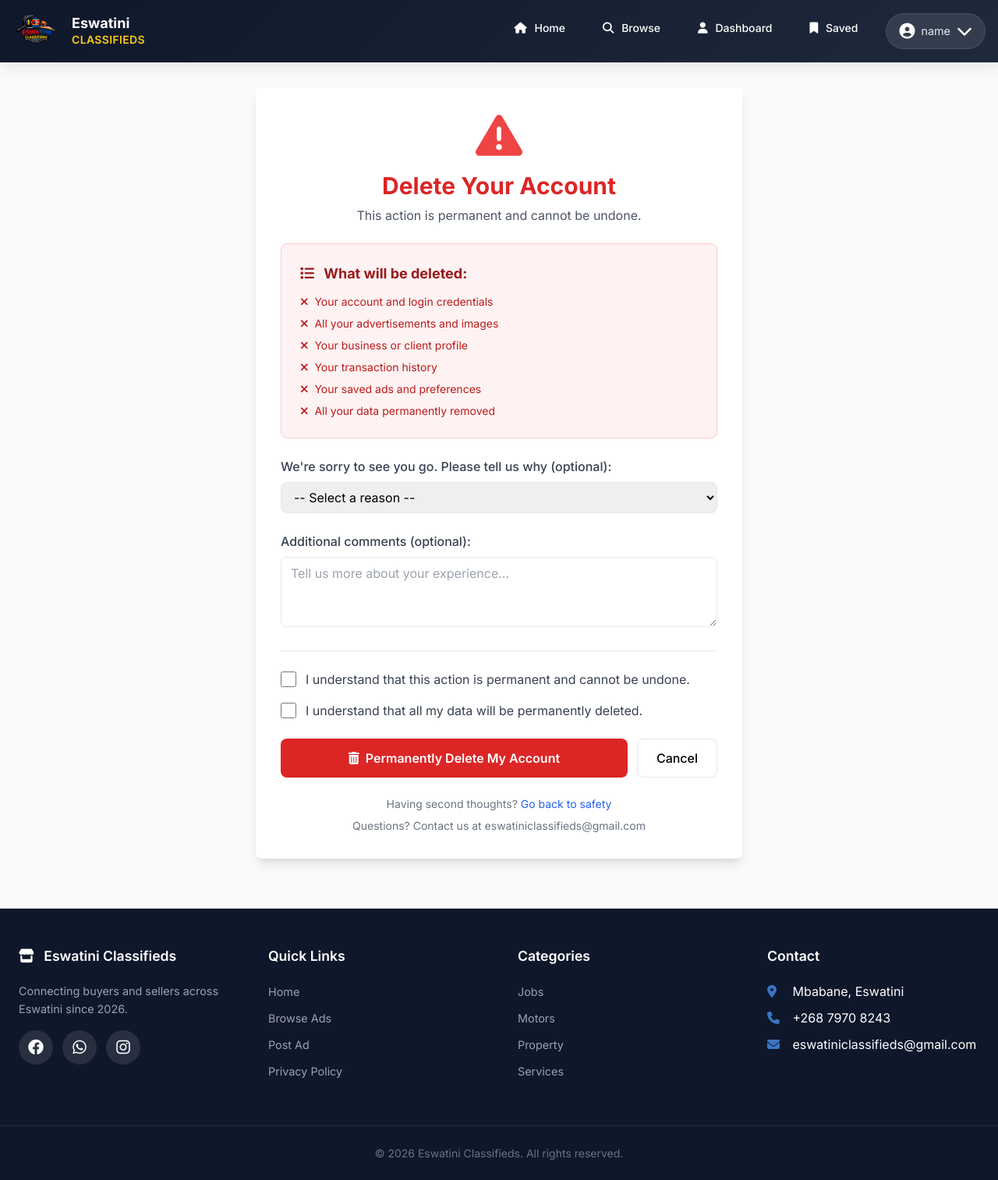
After one commit to Sihle-eng/eswatini-classifieds, a Flask app: page /account/delete in a window 1280 px wide. The commit adds this page. Shown: the whole page at 78% size. Run offline with Flask 3, Linux system fonts and the light colour scheme; the visitor is signed in with stand-in values (Sample User, id 1); some libraries are stand-ins or nearby versions.

Commit message:
Added account deletion with reason tracking and admin deletion log

```diff
--- a/app/routes.py
+++ b/app/routes.py
@@ -3,7 +3,7 @@ from flask_login import login_user, logout_user, login_required, current_user
 from werkzeug.security import generate_password_hash, check_password_hash
 from werkzeug.utils import secure_filename
 from app import db
-from app.models import User, BusinessProfile, ClientProfile, Posting, Transaction, SavedAd, Report, PostingImage, AdView
+from app.models import User, BusinessProfile, ClientProfile, Posting, Transaction, SavedAd, Report, PostingImage, AdView, DeletionLog
 from datetime import datetime, timedelta
 from app.email_utils import (
     send_welcome_email,
@@ -1295,21 +1295,88 @@ def pay_with_paypal(posting_id):
     return redirect(f"https://paypal.me/eswatiniclassifieds/{amount_usd}")
 
 
-@main.route('/business/payment-history')
+@main.route('/account/delete', methods=['POST'])
 @login_required
-def payment_history():
-    if current_user.user_type != 'business':
-        flash('Access denied. Business account required.', 'error')
-        return redirect(url_for('main.home'))
+def delete_account():
+    """Permanently delete user account"""
+    user_id = current_user.id
+    user_type = current_user.user_type
+    user_email = current_user.email
+    user_name = current_user.email.split('@')[0]
 
-    # Get all transactions for this business user
-    transactions = Transaction.query.filter_by(
-        payer_user_id=current_user.id
-    ).order_by(Transaction.created_at.desc()).all()
+    # Get deletion reason
+    reason = request.form.get('reason', 'Not specified')
+    feedback = request.form.get('feedback', '')
 
-    # Calculate total spent
-    total_spent = sum(float(t.amount) for t in transactions if t.payment_status == 'success')
+   # Log the deletion BEFORE deleting
+    deletion_log = DeletionLog(
+        user_email=user_email,
+        user_name=user_name,
+        user_type=user_type,
+        reason=reason,
+        feedback=feedback
+    )
+    db.session.add(deletion_log)
+    db.session.flush()  # Save log before deleting user
 
-    return render_template('business/payment_history.html',
-                         transactions=transactions,
-                         total_spent=total_spent)
+    if user_type == 'business':
+        business = BusinessProfile.query.filter_by(user_id=user_id).first()
+        if business:
+            user_name = business.company_name
+            postings = Posting.query.filter_by(business_id=business.id).all()
+
+            for posting in postings:
+                Transaction.query.filter_by(posting_id=posting.id).delete()
+                Report.query.filter_by(posting_id=posting.id).delete()
+                SavedAd.query.filter_by(posting_id=posting.id).delete()
+                AdView.query.filter_by(posting_id=posting.id).delete()
+                PostingImage.query.filter_by(posting_id=posting.id).delete()
+
+            Posting.query.filter_by(business_id=business.id).delete()
+            db.session.delete(business)
+    else:
+        client = ClientProfile.query.filter_by(user_id=user_id).first()
+        if client:
+            user_name = client.full_name or user_name
+            db.session.delete(client)
+
+    # Delete remaining data
+    SavedAd.query.filter_by(client_user_id=user_id).delete()
+    Transaction.query.filter_by(payer_user_id=user_id).delete()
+    Report.query.filter_by(reporter_user_id=user_id).delete()
+    AdView.query.filter_by(viewer_user_id=user_id).delete()
+    User.query.filter_by(id=user_id).delete()
+    db.session.commit()
+
+    # Send deletion confirmation email
+    try:
+        send_email(
+            to=user_email,
+            subject='Account Deletion Confirmation - Eswatini Classifieds',
+            template_name='account_deleted',
+            user_name=user_name,
+            user_email=user_email,
+            reason=reason,
+            feedback=feedback,
+            deletion_date=datetime.utcnow().strftime('%d %B %Y at %H:%M')
+        )
+        print(f"[SUCCESS] Deletion email sent to {user_email}")
+    except Exception as e:
+        print(f"[ERROR] Could not send deletion email: {e}")
+
+    logout_user()
+    flash('Your account has been permanently deleted. A confirmation email has been sent to your inbox.', 'info')
+    return redirect(url_for('main.home'))
+
+@main.route('/account/delete')
+@login_required
+def delete_account_page():
+    """Show account deletion confirmation page"""
+    return render_template('delete_account.html')
+
+@main.route('/admin/deletions')
+@admin_required
+def admin_deletions():
+    """View account deletion log"""
+    deletions = DeletionLog.query.order_by(DeletionLog.deleted_at.desc()).all()
+    return render_template('admin/deletions.html', deletions=deletions)
--- a/app/templates/base.html
+++ b/app/templates/base.html
@@ -603,6 +603,11 @@
                             <a href="{{ url_for('main.logout') }}" class="dropdown-item text-red-600 hover:text-red-700">
                                 <i class="fas fa-sign-out-alt"></i> Sign Out
                             </a>
+                            <div class="border-t border-gray-100"></div>
+                            <a href="{{url_for('main.delete_account_page')}}" class="dropdown-item text-red-600 hover:text-red-700">
+                                 <i class="fas fa-trash-alt"></i> Delete Account
+                            </a>
+
                         </div>
                     </div>
 
@@ -678,6 +683,9 @@
 
             <a href="{{ url_for('main.logout') }}" class="flex items-center gap-3 p-3 rounded-lg text-red-600 hover:bg-red-50">
                 <i class="fas fa-sign-out-alt w-6"></i> Sign Out
+            </a>
+            <a href="{{ url_for('main.admin_deletions') }}" class="nav-link text-white px-3 py-2 text-sm font-medium">
+                <i class="fas fa-trash-alt mr-1"></i> Deletions
             </a>
 
         <!-- ============================================ -->
--- /dev/null
+++ b/app/templates/delete_account.html
@@ -0,0 +1,86 @@
+{% extends "base.html" %}
+
+{% block title %}Delete Account - Eswatini Classifieds{% endblock %}
+
+{% block content %}
+<div class="max-w-2xl mx-auto">
+    <div class="bg-white rounded-lg shadow-lg p-8 mt-8">
+
+        <!-- Warning Header -->
+        <div class="text-center mb-6">
+            <i class="fas fa-exclamation-triangle text-red-500 text-6xl mb-4"></i>
+            <h1 class="text-3xl font-bold text-red-600 mb-2">Delete Your Account</h1>
+            <p class="text-gray-600">This action is permanent and cannot be undone.</p>
+        </div>
+
+        <!-- What Gets Deleted -->
+        <div class="bg-red-50 border border-red-200 rounded-lg p-6 mb-6">
+            <h3 class="text-lg font-bold text-red-800 mb-3"><i class="fas fa-list mr-2"></i> What will be deleted:</h3>
+            <ul class="space-y-2 text-red-700 text-sm">
+                <li><i class="fas fa-times mr-1"></i> Your account and login credentials</li>
+                <li><i class="fas fa-times mr-1"></i> All your advertisements and images</li>
+                <li><i class="fas fa-times mr-1"></i> Your business or client profile</li>
+                <li><i class="fas fa-times mr-1"></i> Your transaction history</li>
+                <li><i class="fas fa-times mr-1"></i> Your saved ads and preferences</li>
+                <li><i class="fas fa-times mr-1"></i> All your data permanently removed</li>
+            </ul>
+        </div>
+        <!-- Reason for Leaving -->
+        <div class="mb-6">
+            <label class="block text-gray-700 font-medium mb-2">We're sorry to see you go. Please tell us why (optional):</label>
+            <select name="reason" class="w-full px-3 py-2 border rounded-lg focus:outline-none focus:border-red-500">
+                <option value="">-- Select a reason --</option>
+                <option value="not_useful">Not finding what I need</option>
+                <option value="too_expensive">Too expensive</option>
+                <option value="found_elsewhere">Found another platform</option>
+                <option value="privacy">Privacy concerns</option>
+                <option value="too_many_emails">Too many emails</option>
+                <option value="not_using">No longer using classifieds</option>
+                <option value="other">Other</option>
+            </select>
+        </div>
+
+        <div class="mb-6">
+            <label class="block text-gray-700 font-medium mb-2">Additional comments (optional):</label>
+            <textarea name="feedback" rows="3" placeholder="Tell us more about your experience..."
+                      class="w-full px-3 py-2 border rounded-lg focus:outline-none focus:border-red-500"></textarea>
+        </div>
+
+        <!-- Confirmation Form -->
+        <div class="border-t pt-6">
+            <form method="POST" action="{{ url_for('main.delete_account') }}">
+                <div class="mb-4">
+                    <label class="flex items-center cursor-pointer">
+                        <input type="checkbox" name="confirm_delete" required class="mr-3 w-5 h-5 text-red-600">
+                        <span class="text-gray-700">I understand that this action is permanent and cannot be undone.</span>
+                    </label>
+                </div>
+
+                <div class="mb-6">
+                    <label class="flex items-center cursor-pointer">
+                        <input type="checkbox" name="confirm_data" required class="mr-3 w-5 h-5 text-red-600">
+                        <span class="text-gray-700">I understand that all my data will be permanently deleted.</span>
+                    </label>
+                </div>
+
+                <div class="flex gap-3">
+                    <button type="submit"
+                            class="flex-1 bg-red-600 text-white py-3 rounded-lg font-semibold hover:bg-red-700 transition">
+                        <i class="fas fa-trash-alt mr-1"></i> Permanently Delete My Account
+                    </button>
+                    <a href="{{ url_for('main.home') }}"
+                       class="px-6 py-3 border rounded-lg hover:bg-gray-50 transition font-medium">
+                        Cancel
+                    </a>
+                </div>
+            </form>
+        </div>
+
+        <!-- Contact Info -->
+        <div class="mt-6 text-center text-sm text-gray-500">
+            <p>Having second thoughts? <a href="{{ url_for('main.home') }}" class="text-blue-600 hover:underline">Go back to safety</a></p>
+            <p class="mt-2">Questions? Contact us at eswatiniclassifieds@gmail.com</p>
+        </div>
+    </div>
+</div>
+{% endblock %}
```
Also changed, not shown: app/models.py (+15 -0 lines), app/templates/admin/deletions.html (added, +102 -0 lines), app/templates/emails/account_deleted.html (added, +57 -0 lines).
